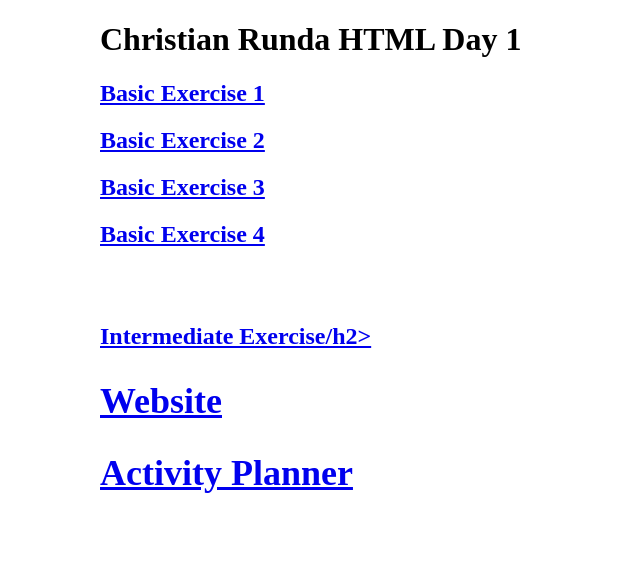
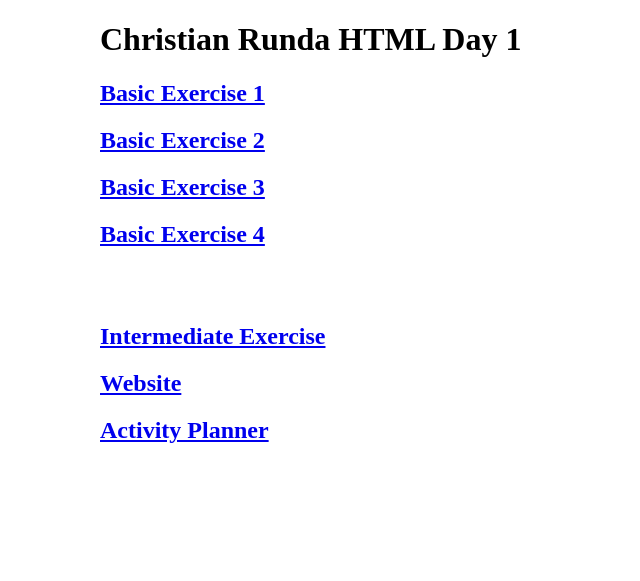
Before and after one commit to veganchris/html-Day1, a plain HTML site: page index.html in a window 1280 px wide. Shown: the whole page, without its empty margins (0-640 px from the left). Drawn offline with Linux system fonts and the light colour scheme.

Commit message:
added "<"

```diff
--- a/index.html
+++ b/index.html
@@ -12,7 +12,7 @@
     <a href="html-exercise3.html" target="_blank"><h2>Basic Exercise 3</h2></a>
     <a href="html-exercise4.html" target="_blank"><h2>Basic Exercise 4</h2></a>
 <br><br>
-<a href="html-intermediate.html" target="_blank"><h2>Intermediate Exercise/h2></a>
+<a href="html-intermediate.html" target="_blank"><h2>Intermediate Exercise</h2></a>
 <a href="Website/index.html" target="_blank"><h2>Website</h2></a>
 <a href="html-advanced.html" target="_blank"><h2>Activity Planner</h2></a>
 
```
